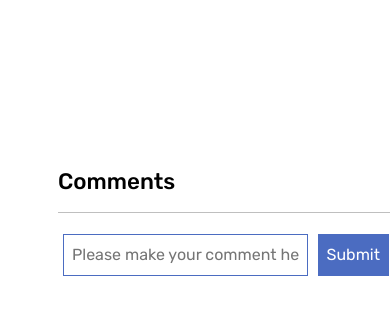
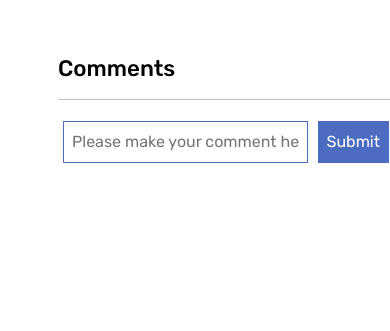
Before and after one commit to gurhangursoy/Portfolio, a plain HTML site: page index.html in a window 390 px wide. Shown: the part 4213-4544 px from the top of the page. Drawn offline with nearby package versions, Linux system fonts and the light colour scheme.

Commit message:
Update queries.css

```diff
--- a/css/queries.css
+++ b/css/queries.css
@@ -154,7 +154,7 @@
     }
 
     .comment {
-        margin-top: 100px;
+        margin-top: 240px;
         height: 30vh;
     }
 
@@ -204,13 +204,17 @@
 
     .projects {
         width: 100%;
-        height: 230vh;
+        height: 200vh;
         margin-top: 100px;
     }
 
     .btn {
         width: max-content;
         font-size: 1rem;
+    }
+
+    .comment {
+        height: 50vh;
     }
 
     .comment h1, input, button{
```
